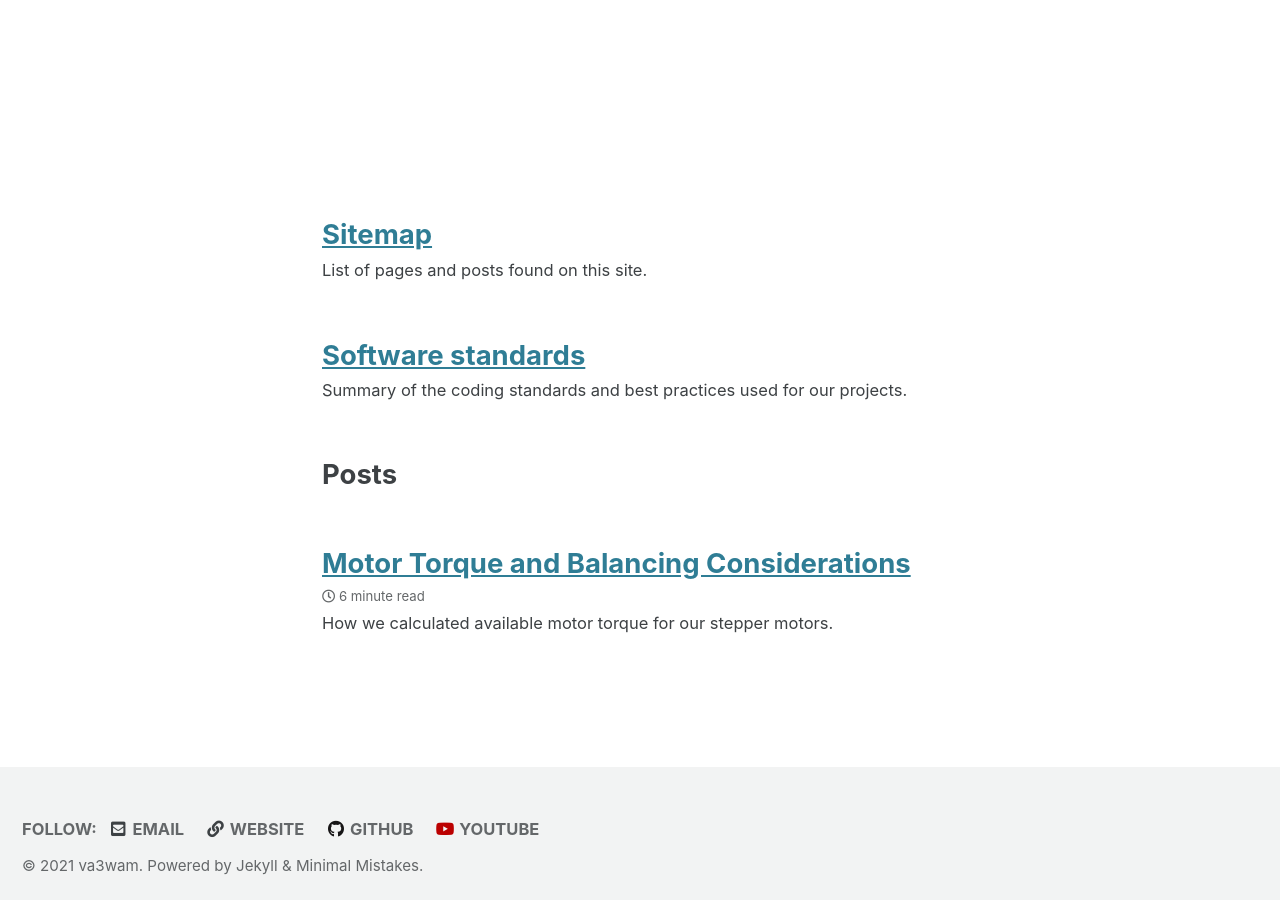
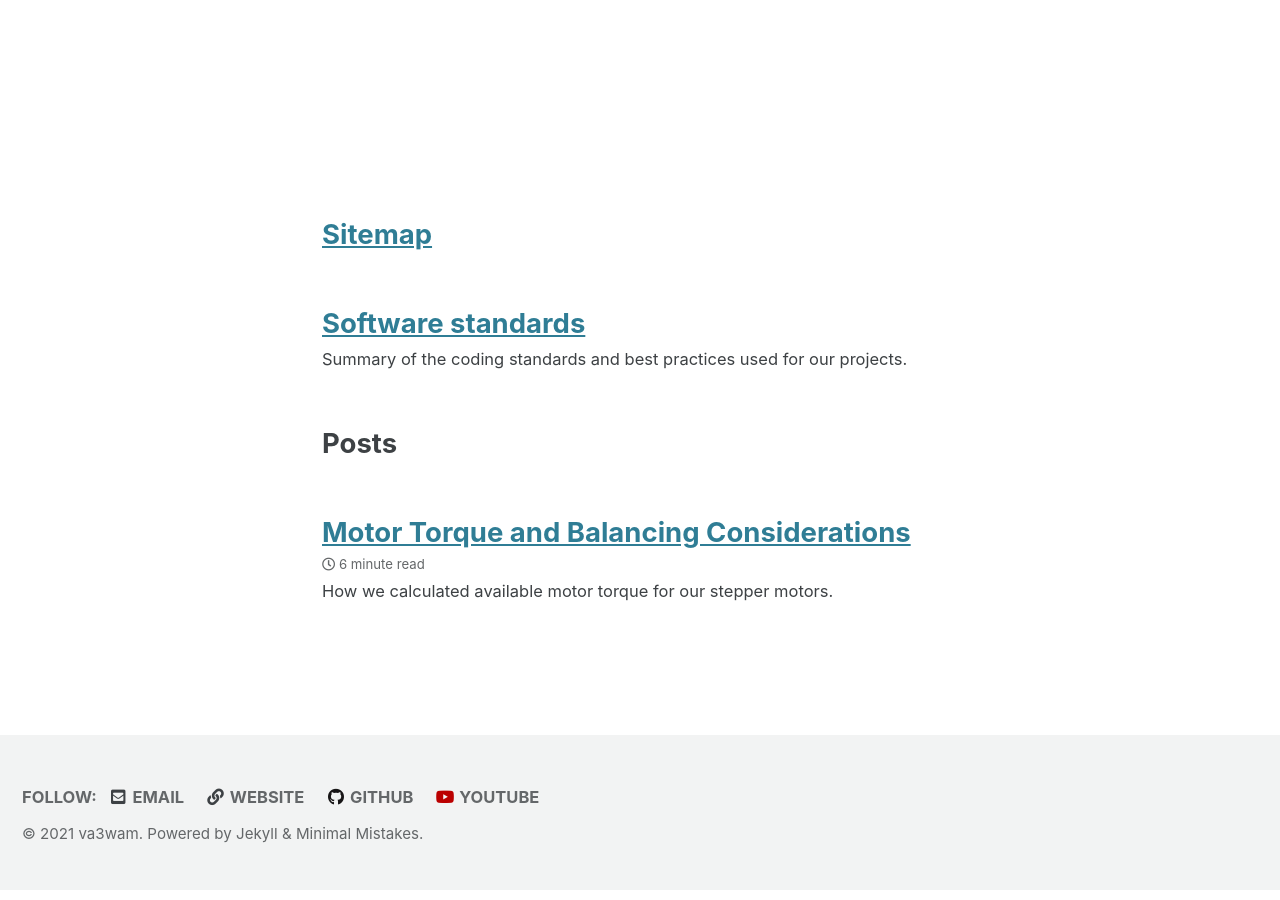
Before and after one commit to va3wam/va3wam.github.io, a Jekyll site: the page built from _pages/sitemap.md, in a window 1280 px wide and 900 px high, scrolled down 861 px. Built offline with Jekyll 4.4.1, drawn with Linux system fonts in a browser that asks for light colours; cached includes are drawn as plain includes.

Commit message:
Update sitemap.md

```diff
--- a/_pages/sitemap.md
+++ b/_pages/sitemap.md
@@ -1,10 +1,8 @@
 ---
 layout: archive
 title: "Sitemap"
-excerpt: "List of pages and posts found on this site."
 permalink: /sitemap/
 author_profile: false
-toc: true
 
 ---
 Trying to look for something specific? Here is a list of all the pages found on the site.
```
